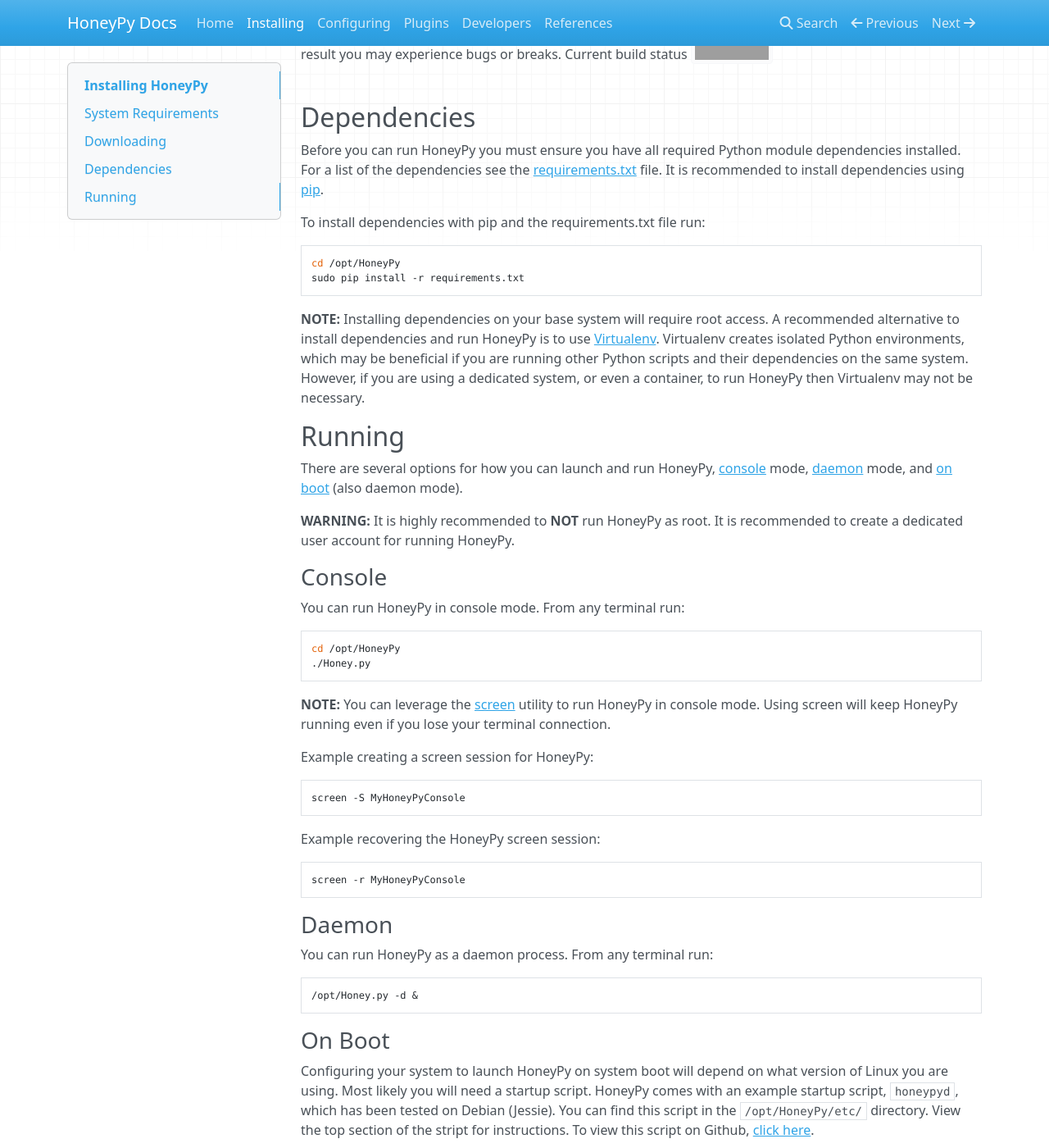
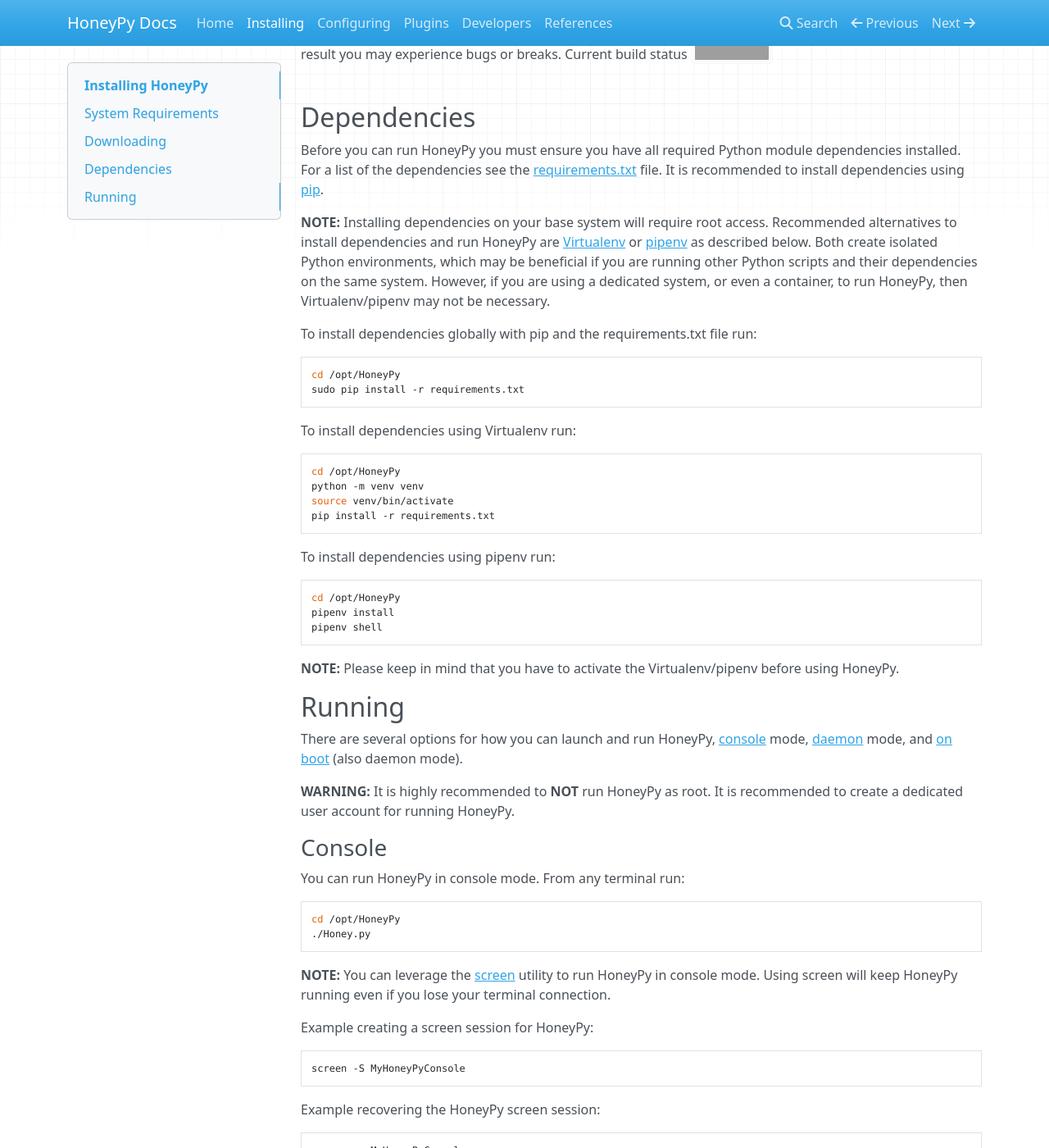
Before and after one commit to foospidy/HoneyPy, an MkDocs documentation site: the page built from docs/installing.md, in a window 1280 px wide and 1400 px high, scrolled down 793 px. Shown: the whole window at 82% size. Built offline with MkDocs 1.6.1, drawn with Linux system fonts in a browser that asks for light colours; nearby versions of some CDN libraries; old or Windows-style settings are respelled for this version of MkDocs; grey boxes are pictures that could not be loaded.

Commit message:
add Pipfile

````diff
--- a/docs/installing.md
+++ b/docs/installing.md
@@ -40,14 +40,32 @@
 
 Before you can run HoneyPy you must ensure you have all required Python module dependencies installed. For a list of the dependencies see the [requirements.txt](https://raw.githubusercontent.com/foospidy/HoneyPy/master/requirements.txt) file. It is recommended to install dependencies using [pip](https://pypi.python.org/pypi/pip).
 
-To install dependencies with pip and the requirements.txt file run:
+__NOTE:__ Installing dependencies on your base system will require root access. Recommended alternatives to install dependencies and run HoneyPy are [Virtualenv](https://virtualenv.pypa.io/) or [pipenv](https://github.com/pypa/pipenv) as described below. Both create isolated Python environments, which may be beneficial if you are running other Python scripts and their dependencies on the same system. However, if you are using a dedicated system, or even a container, to run HoneyPy, then Virtualenv/pipenv may not be necessary.
+
+
+To install dependencies globally with pip and the requirements.txt file run:
 
 ```bash
 cd /opt/HoneyPy
 sudo pip install -r requirements.txt
 ```
 
-__NOTE:__ Installing dependencies on your base system will require root access. A recommended alternative to install dependencies and run HoneyPy is to use [Virtualenv](https://virtualenv.pypa.io/). Virtualenv creates isolated Python environments, which may be beneficial if you are running other Python scripts and their dependencies on the same system. However, if you are using a dedicated system, or even a container, to run HoneyPy then Virtualenv may not be necessary.
+To install dependencies using Virtualenv run:
+```bash
+cd /opt/HoneyPy
+python -m venv venv
+source venv/bin/activate
+pip install -r requirements.txt
+```
+
+To install dependencies using pipenv run:
+```bash
+cd /opt/HoneyPy
+pipenv install
+pipenv shell
+```
+
+__NOTE:__ Please keep in mind that you have to activate the Virtualenv/pipenv before using HoneyPy.
 
 ## Running
 
````
Also changed, not shown: 1 other file.
